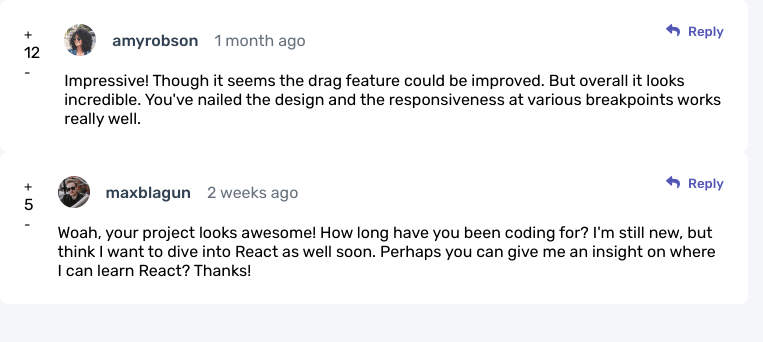
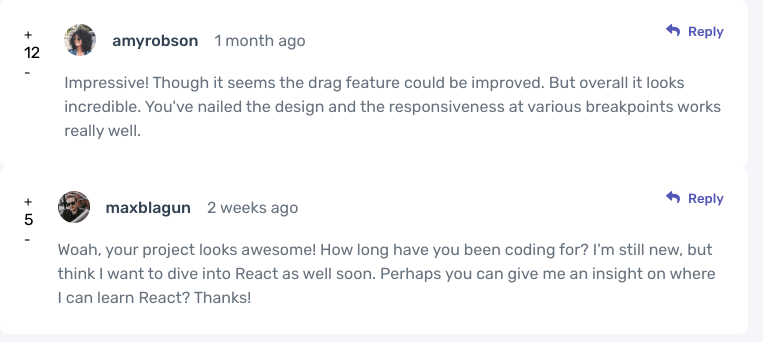
Before and after one commit to mritunjaysaha/comment-section, a React (Vite) app: page / in a window 1280 px wide. Shown: the top 342 px of the page, without its empty margins (0-763 px from the left). Built offline with nearby package versions, Linux system fonts and the light colour scheme.

Commit message:
style: added styles for comment body

```diff
--- a/src/components/Comment/CommentBody.jsx
+++ b/src/components/Comment/CommentBody.jsx
@@ -1,9 +1,5 @@
-export function CommentBody({
-    content = "Impressive! Though it seems the drag feature could be improved. But overall it looks incredible. You've nailed the design and the responsiveness at various breakpoints works really well.",
-}) {
-    return (
-        <div>
-            <p>{content}</p>
-        </div>
-    );
+import styles from './comment.module.scss';
+
+export function CommentBody({ content }) {
+    return <p className={styles.comment_body}>{content}</p>;
 }
--- a/src/components/Comment/comment.module.scss
+++ b/src/components/Comment/comment.module.scss
@@ -2,6 +2,9 @@
 
 $padding: 2.4rem;
 
+/**
+*  CONTAINER
+*/
 .comment_container {
     display: flex;
     padding: $padding;
@@ -16,6 +19,9 @@ $padding: 2.4rem;
     }
 }
 
+/**
+*  Header
+*/
 .comment_header {
     display: flex;
     justify-content: space-between;
@@ -43,3 +49,12 @@ $padding: 2.4rem;
         }
     }
 }
+
+/**
+* BODY
+**/
+.comment_body {
+    color: $grayish-blue;
+    font-weight: 400;
+    line-height: 2.4rem;
+}
```
